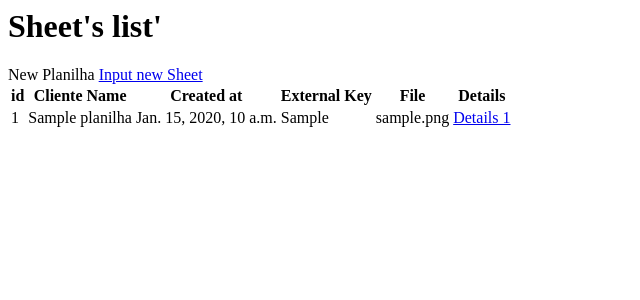
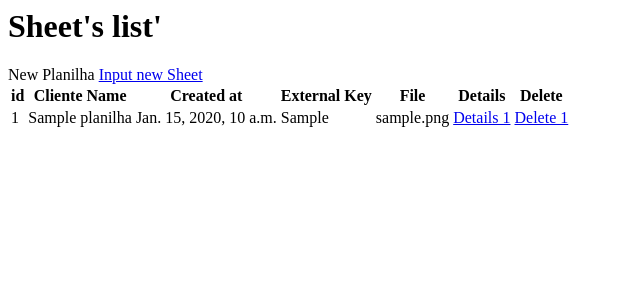
Before and after one commit to mlobf/Back-End-Portifolio, a Django app: page /list-all-xls/ in a window 1280 px wide. Shown: the top 300 px of the page, without its empty margins (0-640 px from the left). Run offline with Django 3.2, Linux system fonts and the light colour scheme; tables that the repository leaves empty hold one stand-in row (values such as "Sample post").

Commit message:
Add feature delete planilha

```diff
--- a/backend_portifolio/backend_portifolio/urls.py
+++ b/backend_portifolio/backend_portifolio/urls.py
@@ -15,7 +15,7 @@ Including another URLconf
 """
 from django.contrib import admin
 from django.urls import path
-from core.views import list_all_xls, list_details_xls, add_xls
+from core.views import list_all_xls, list_details_xls, add_xls, delete_xls
 
 
 urlpatterns = [
@@ -24,10 +24,10 @@ urlpatterns = [
     path('list-details-xls/<int:id>', list_details_xls, name='list-details-xls'),
 
     path('add-xls', add_xls, name='add-xls'),
+    path('delete-xls/<int:id>', delete_xls, name='delete-xls'),
 
 
     # To do list:
-    #   Add xls urls
     #   Delete xls urls
     #   API
     #    list end point
--- a/backend_portifolio/core/templates/planilha/planilha_details.html
+++ b/backend_portifolio/core/templates/planilha/planilha_details.html
@@ -3,6 +3,8 @@
 
 <h1>Details's List'</h1>
 
+<label for="">List Planilha</label>
+<a href="{% url 'list-all-xls' %}">List Planilhas</a>
 
 
 
--- a/backend_portifolio/core/templates/planilha/planilha_list.html
+++ b/backend_portifolio/core/templates/planilha/planilha_list.html
@@ -15,6 +15,7 @@
             <th scope="col">External Key</th>
             <th scope="col">File</th>
             <th scope="col">Details</th>
+            <th scope="col">Delete</th>
         </tr>
     </thead>
     <tbody>
@@ -26,6 +27,7 @@
             <td>{{l.external_key}}</td>
             <td>{{l.file}}</td>
             <td><a href="{% url 'list-details-xls' l.id %}"> Details {{l.id}}</a></td>
+            <td><a href="{% url 'delete-xls' l.id %}"> Delete {{l.id}}</a></td>
 
             <td>
                 <a>
--- a/backend_portifolio/core/views.py
+++ b/backend_portifolio/core/views.py
@@ -77,7 +77,6 @@ def add_xls(request):
             )
 
             return redirect(reverse('list-all-xls'))
-            # return render(request, "planilha/planilha_list.html")
 
     else:
         form = PlanilhaForm()
@@ -111,3 +110,9 @@ def list_all_xls(request):
     print(context)
 
     return render(request, "planilha/planilha_list.html", context)
+
+
+def delete_xls(request, id):
+    xls = Planilha.objects.get(id=id)
+    xls.delete()
+    return redirect(reverse('list-all-xls'))
```
Also changed, not shown: 1 other file.
